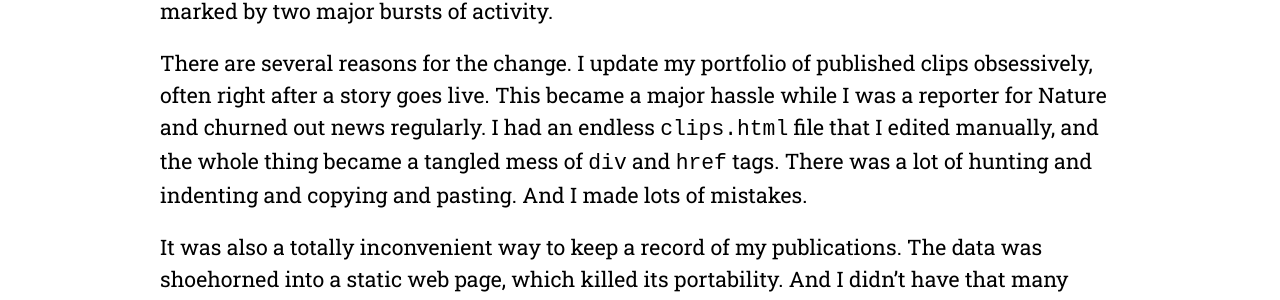
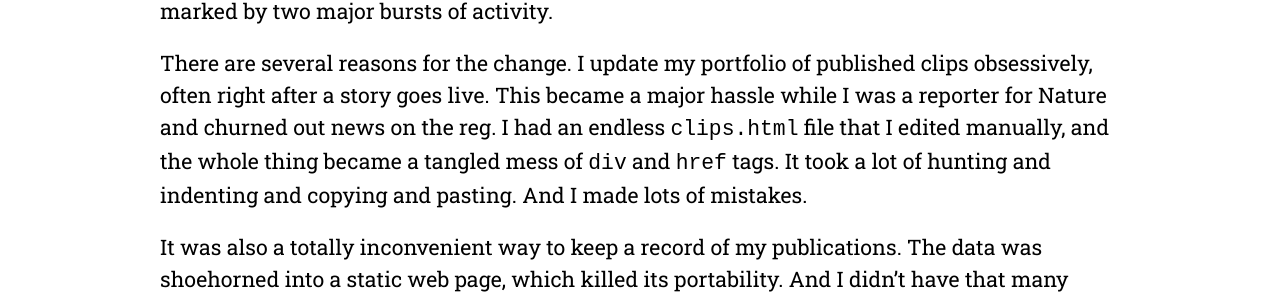
Before and after one commit to ccesare/ccesare.github.io, a Jekyll site: the page built from _posts/2017-04-07-New-website-launch.md, in a window 1280 px wide. Shown: the part 333-633 px from the top of the page. Built offline with Jekyll 4.4.1, drawn with Linux system fonts in a browser that asks for light colours.

Commit message:
Small change to upcoming blog post

```diff
--- a/_posts/2017-04-07-New-website-launch.md
+++ b/_posts/2017-04-07-New-website-launch.md
@@ -7,7 +7,7 @@ author_email: me@chriscesare.com
 ---
 Welcome to my Jekyll-ified website. It's a project that's been in the works for more than a year, marked by two major bursts of activity.
 
-There are several reasons for the change. I update my portfolio of published clips obsessively, often right after a story goes live. This became a major hassle while I was a reporter for Nature and churned out news regularly. I had an endless `clips.html` file that I edited manually, and the whole thing became a tangled mess of `div` and `href` tags. There was a lot of hunting and indenting and copying and pasting. And I made lots of mistakes.
+There are several reasons for the change. I update my portfolio of published clips obsessively, often right after a story goes live. This became a major hassle while I was a reporter for Nature and churned out news on the reg. I had an endless `clips.html` file that I edited manually, and the whole thing became a tangled mess of `div` and `href` tags. It took a lot of hunting and indenting and copying and pasting. And I made lots of mistakes.
 
 It was also a totally inconvenient way to keep a record of my publications. The data was shoehorned into a static web page, which killed its portability. And I didn't have that many clips, so a CMS like Wordpress seemed cumbersome.
 
```
